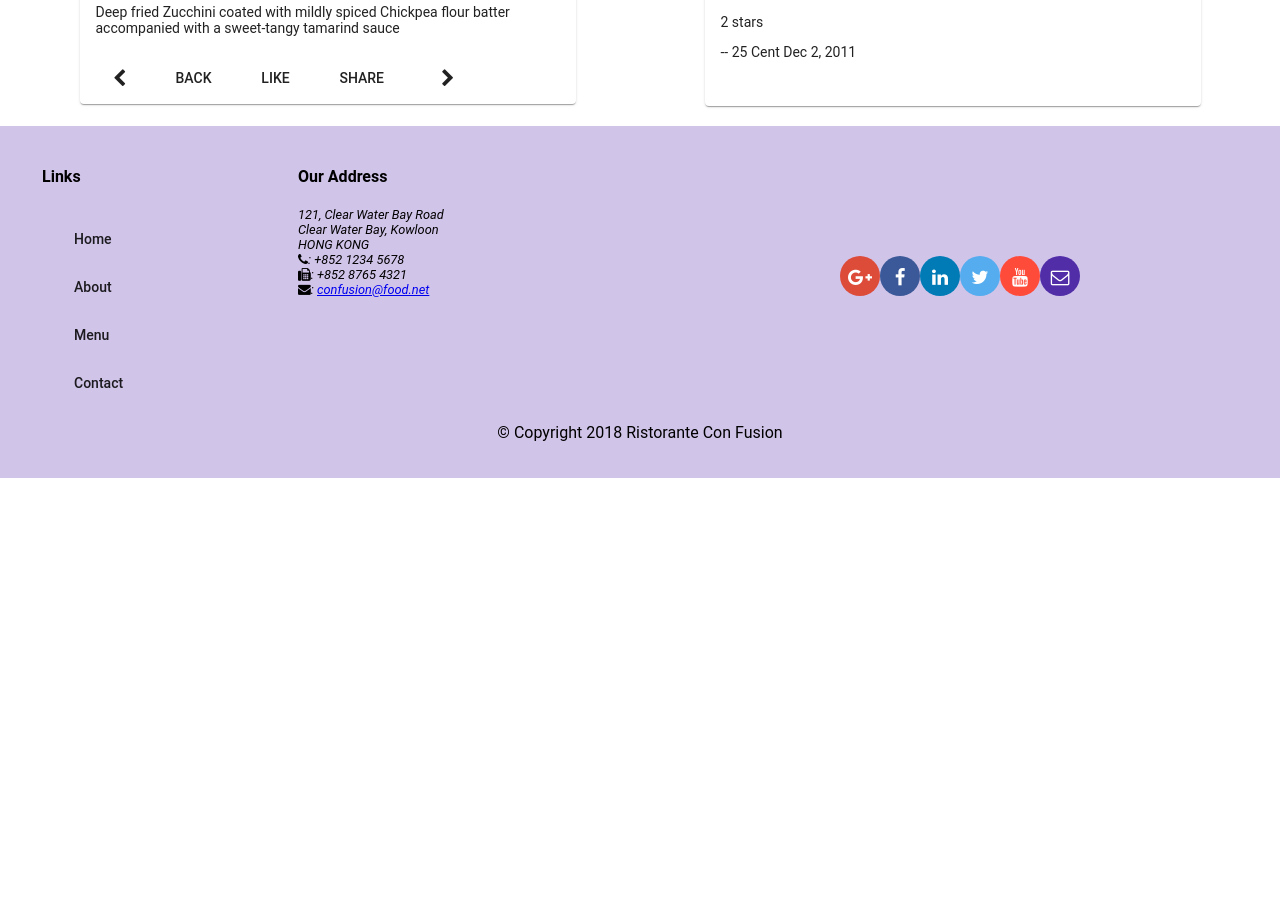
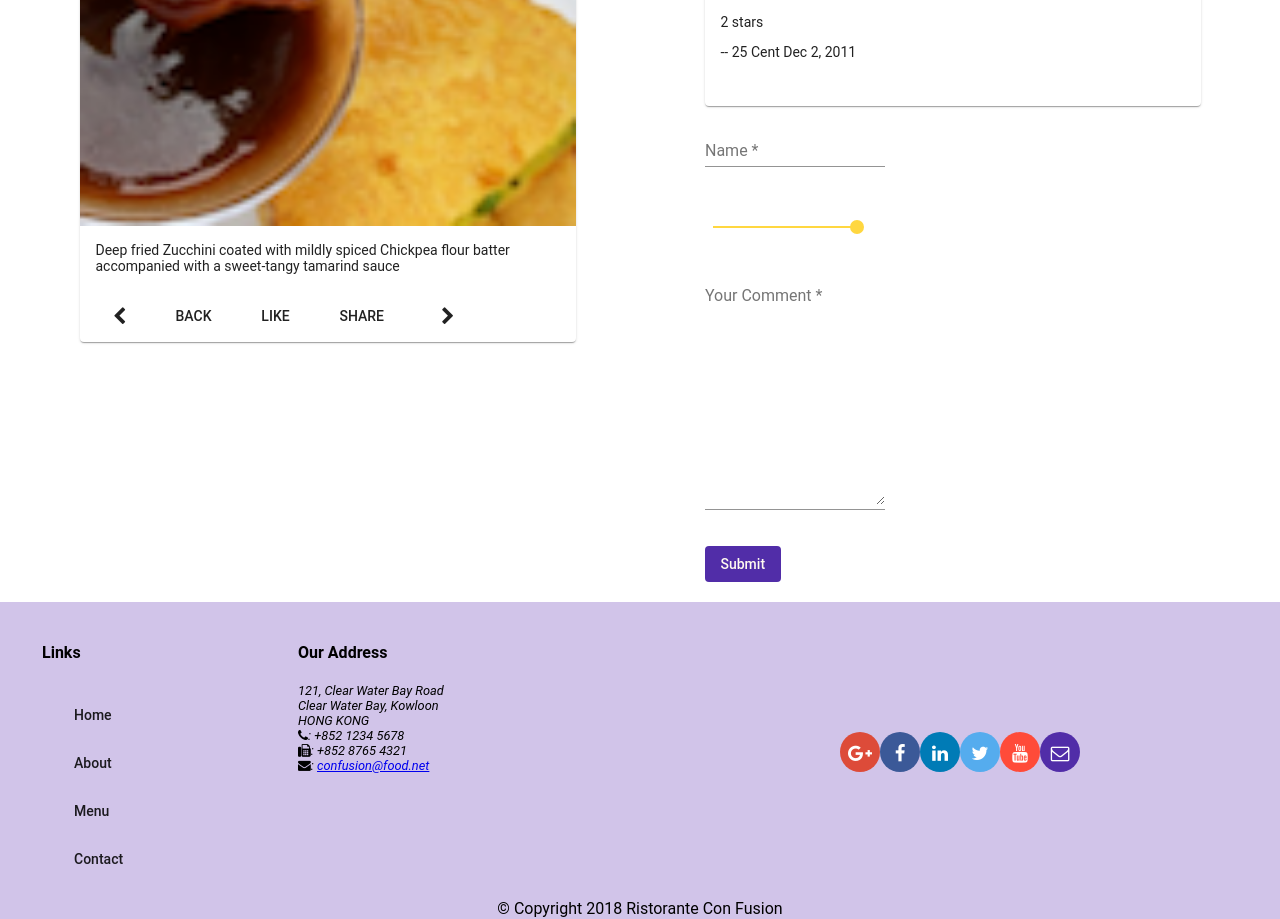
Before and after one commit to prashant282/Restaurant_Info_Angular, an Angular app: page /dishdetail/1 in a window 1280 px wide. Shown: the part 960-1879 px from the top of the page. Before the commit the page ends 1438 px from the top, so only its background shows below. Built offline with nearby package versions, Linux system fonts and the light colour scheme.

Commit message:
Assignment-3

```diff
--- a/src/app/app.module.ts
+++ b/src/app/app.module.ts
@@ -21,6 +21,7 @@
 import {MatSelectModule } from '@angular/material/select';
 import {MatSlideToggleModule } from '@angular/material/slide-toggle';
 import {MatProgressSpinnerModule } from '@angular/material/progress-spinner';
+import {MatSliderModule} from '@angular/material/slider';
 
 import 'hammerjs';
 import { MenuComponent } from './menu/menu.component';
@@ -63,7 +64,8 @@
     ReactiveFormsModule,
     MatSelectModule,
     MatSlideToggleModule,
-    MatProgressSpinnerModule
+    MatProgressSpinnerModule,
+    MatSliderModule
   ],
   providers: [
     DishService,
--- a/src/app/dishdetail/dishdetail.component.html
+++ b/src/app/dishdetail/dishdetail.component.html
@@ -53,6 +53,33 @@
             </mat-card-content>
         </mat-card>
 
+        <form novalidate [formGroup]="commentForm" #cform="ngForm" (ngSubmit)="onSubmit()">
+            <p>
+                <mat-form-field>
+                    <input matInput formControlName="name" placeholder="Name" type="text" required>
+                    <mat-error *ngIf="formErrors.name">
+                        {{formErrors.name}}
+                    </mat-error>
+                </mat-form-field>
+            </p>
+            <p>
+                <mat-slider min="1" max="5" thumbLabel tickInterval="1" formControlName="slider" value="5" style="width: 160px;" >
+                </mat-slider>
+            </p>
+            <p>
+                <mat-form-field class="full-width">
+                    <textarea matInput formControlName="comment" placeholder="Your Comment" rows=12 required>
+                    </textarea>
+                    <mat-error *ngIf="formErrors.comment">
+                        {{formErrors.comment}}
+                    </mat-error>
+                </mat-form-field>
+            </p>
+            <button type="submit" mat-button class="background-primary text-floral-white"
+                [disabled]="commentForm.invalid"> Submit</button>
+
+        </form>
+
     </div>
   </div>
 
--- a/src/app/dishdetail/dishdetail.component.ts
+++ b/src/app/dishdetail/dishdetail.component.ts
@@ -1,9 +1,11 @@
 import { DishService } from './../services/dish.service';
 import { Dish } from './../shared/dish';
-import { Component, OnInit, Input } from '@angular/core';
+import { Component, OnInit, Input, ViewChild } from '@angular/core';
 import {Params, ActivatedRoute } from "@angular/router";
 import {Location } from "@angular/common";
 import { switchMap } from 'rxjs/operators';
+import { FormGroup, FormBuilder, Validators } from '@angular/forms';
+import { Comment } from './../shared/comment';
 
 
 @Component({
@@ -13,6 +15,9 @@
 })
 export class DishdetailComponent implements OnInit {
 
+  @ViewChild('cform') commentFormDirective;
+  commentForm: FormGroup;
+
   // @Input()
   dish:Dish;
   dishIds: string[];
@@ -20,9 +25,28 @@
   prev:string;
   next:string;
 
+
+  formErrors={
+    'name': '',
+    'comment':''
+  };
+
+  validationMessages = {
+    'name': {
+      'required': 'Author Name is required.',
+      'minlength': 'Author Name must be at least 2 characters long.',
+      'maxlength': 'Author Name cannot be more than 25 characters long.'
+    },
+    'comment': {
+      'required':  'Comment is required.',
+    },
+  };
+  commentData: any;
+  comment:Comment;
+
   constructor(private dishService: DishService,
     private location: Location,
-    private route:ActivatedRoute) { }
+    private route:ActivatedRoute,private fb: FormBuilder) { }
 
   ngOnInit(): void {
     this.dishService.getDishIds().subscribe(dishIds=> this.dishIds=dishIds);
@@ -31,7 +55,40 @@
         this.dish=dish;
         this.setPrevNext(dish.id);
       });
+    this.createForm();
 
+  }
+
+  createForm(){
+    this.commentForm=this.fb.group({
+      name:['',[Validators.required, Validators.minLength(2), Validators.maxLength(25)]],
+      slider: [5],
+      comment:['',[Validators.required]]
+    });
+    this.commentForm.valueChanges
+      .subscribe(data => this.onValueChanged(data));
+
+    this.onValueChanged(); // (re)set form validation messages
+  }
+  onValueChanged(data?: any) {
+    if (!this.commentForm) { return; }
+    const form = this.commentForm;
+    debugger;
+    for (const field in this.formErrors) {
+      if (this.formErrors.hasOwnProperty(field)) {
+        // clear previous error message (if any)
+        this.formErrors[field] = '';
+        const control = form.get(field);
+        if (control && control.dirty && !control.valid) {
+          const messages = this.validationMessages[field];
+          for (const key in control.errors) {
+            if (control.errors.hasOwnProperty(key)) {
+              this.formErrors[field] += messages[key] + ' ';
+            }
+          }
+        }
+      }
+    }
   }
 
   setPrevNext(dishId: string){
@@ -43,4 +100,23 @@
     this.location.back();
   }
 
+  onSubmit(){
+    this.commentData=this.commentForm.value;
+    this.comment={
+      'comment':this.commentData['comment'],
+      'author': this.commentData['name'],
+      'rating':this.commentData['slider'],
+      'date':new Date().toDateString(),
+    }
+    this.dish.comments.push(this.comment);
+    console.log(this.comment);
+    this.commentForm.reset({
+      name:'',
+      slider: 5,
+      comment:''
+    });
+    // this.commentFormDirective.resetForm();
+  }
+
+
 }
```
